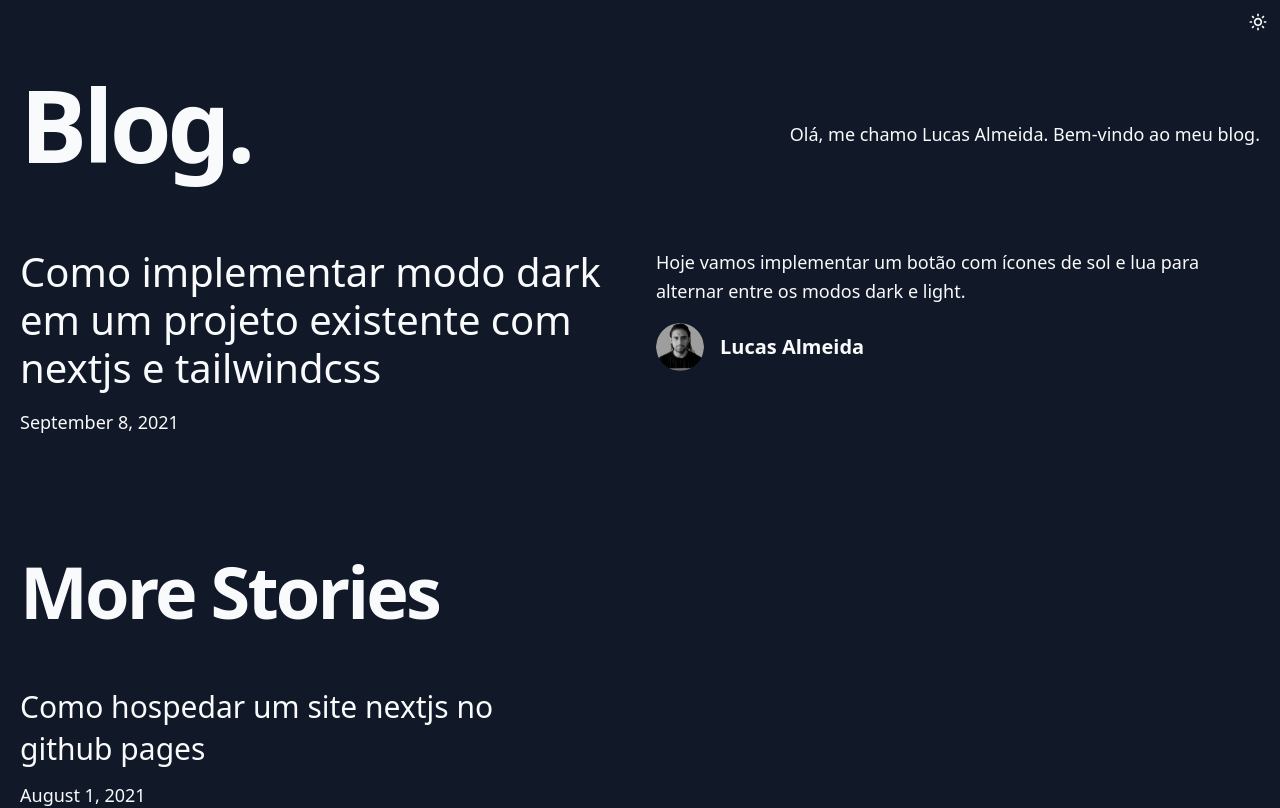
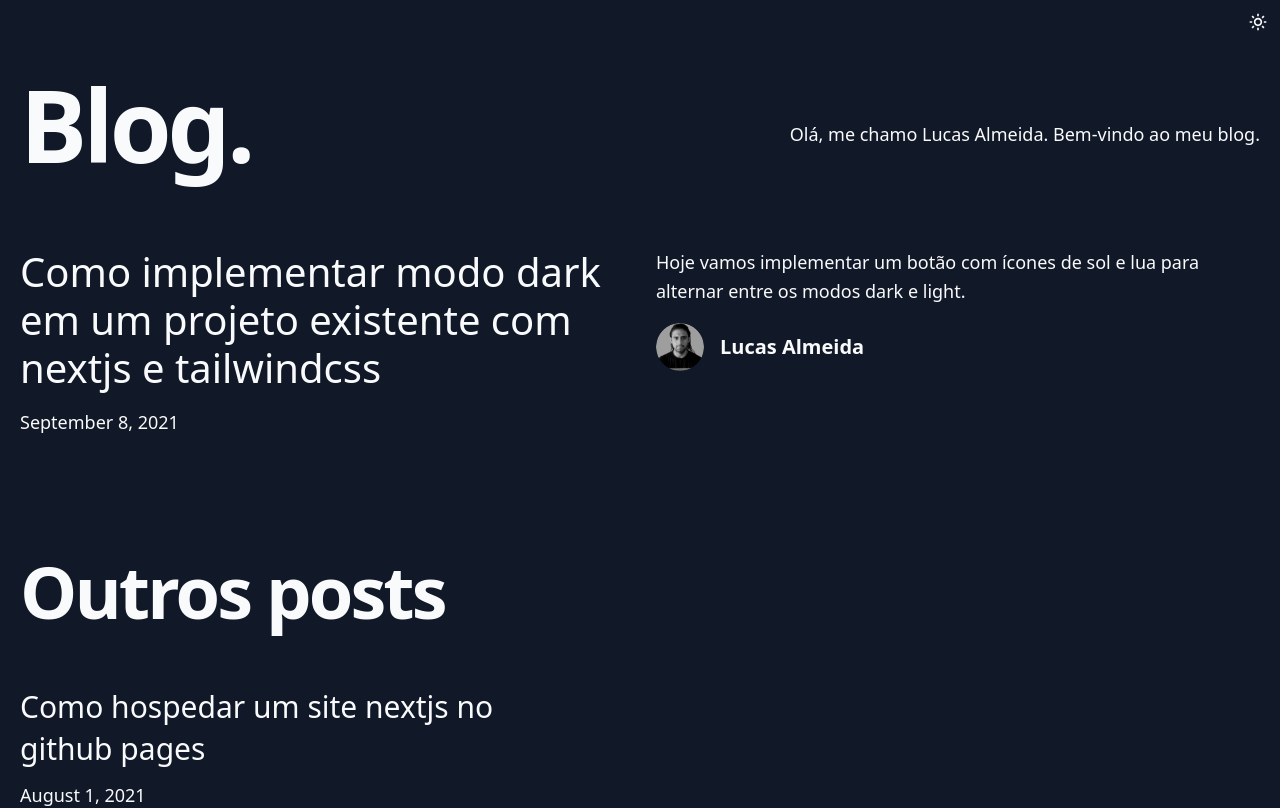
Before and after one commit to lucsa-dev/blog, a Next.js app: page / in a window 1280 px wide. Shown: the top 808 px of the page. Built offline with nearby package versions, Linux system fonts and the light colour scheme.

Commit message:
feat: translate component

```diff
--- a/components/more-stories.tsx
+++ b/components/more-stories.tsx
@@ -9,7 +9,7 @@ const MoreStories = ({ posts }: Props) => {
   return (
     <section>
       <h2 className="mb-8 text-5xl md:text-7xl font-bold tracking-tighter leading-tight">
-        More Stories
+        Outros posts
       </h2>
       <div className="grid grid-cols-1 md:grid-cols-2 md:gap-x-16 lg:gap-x-32 gap-y-20 md:gap-y-32 mb-32">
         {posts.map((post) => (
```
